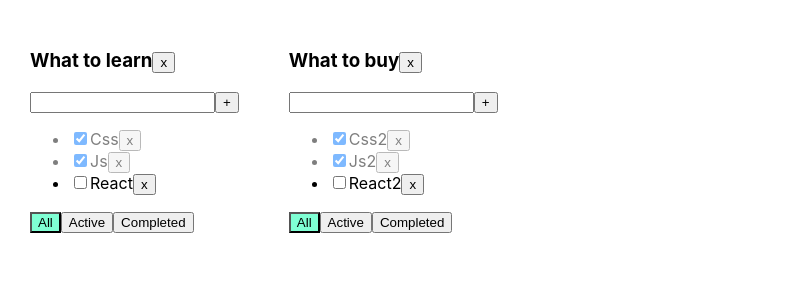
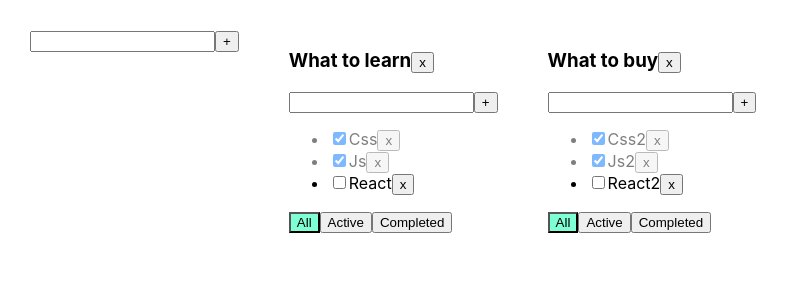
Before and after one commit to uladzidu/to-do-list, a React (Create React App) app: page / in a window 1280 px wide. Shown: the top 300 px of the page, without its empty margins (0-789 px from the left). Built offline with nearby package versions, Linux system fonts and the light colour scheme.

Commit message:
04.06 Todolist, lesson 06, checkpoint 1.47

```diff
--- a/src/App.tsx
+++ b/src/App.tsx
@@ -2,6 +2,8 @@ import React, {useState} from 'react';
 import './App.css';
 import {TaskType, Todolist} from "./Todolist";
 import {v1} from "uuid";
+import {Input} from "./components/Input";
+
 
 export type FilterType = 'all' | 'active' | 'completed'
 export type TodolistsPropsType = {
@@ -10,13 +12,12 @@ export type TodolistsPropsType = {
     filter: FilterType
 }
 
-
 export function App() {
 
     let todolistId1 = v1()
     let todolistId2 = v1()
 
-    const [todolists, SetTodolists] = useState<Array<TodolistsPropsType>>([
+    const [todolists, setTodolists] = useState<Array<TodolistsPropsType>>([
         {id: todolistId1, title: 'What to learn', filter: 'all'},
         {id: todolistId2, title: 'What to buy', filter: 'all'},
     ])
@@ -37,17 +38,16 @@ export function App() {
     function removeTask(todolistId: string, taskId: string) {
 
         setTasks({...tasks, [todolistId]: tasks[todolistId].filter(elem => elem.id !== taskId)})
-
     }
 
     function removeTodolist(todolistId : string) {
 
-        SetTodolists(todolists.filter( elem => elem.id !== todolistId ))
+        setTodolists(todolists.filter( elem => elem.id !== todolistId ))
     }
 
     function changeFilter(todolistId: string, filterValue: FilterType) {
 
-        SetTodolists(todolists.map(elem =>
+        setTodolists(todolists.map(elem =>
 
             elem.id === todolistId ? {...elem, filter: filterValue} : elem))
 
@@ -58,14 +58,6 @@ export function App() {
         const newTask = {id: v1(), title: newTaskTitle, isDone: false}
 
         setTasks({...tasks, [todolistId]: [newTask, ...tasks[todolistId]]})
-    }
-
-    function addTodolist() {
-
-        const newTodolist = {id: v1(), title: 'What to heyyyyy', filter: 'all'}
-
-        SetTodolists([...todolists,{id: v1(), title: 'What to learn', filter: 'all'}])
-
     }
 
     function changeCheckBoxStatus(todolistId: string, taskId: string, isDone: boolean): void {
@@ -79,8 +71,19 @@ export function App() {
         setTasks({...tasks});
     }
 
+    const addTodolist = (newTitle : string) => {
+
+        const newTodolistId = v1()
+        const newTodolist :TodolistsPropsType = {id: newTodolistId, title: newTitle, filter: 'all'}
+
+        setTodolists([newTodolist,...todolists])
+        setTasks({...tasks, [newTodolistId] : [] })
+    }
+
     return (
         <div className={'App'}>
+
+            <Input callback={ addTodolist }  />
 
             {todolists.map((elem) => {
 
--- a/src/Todolist.tsx
+++ b/src/Todolist.tsx
@@ -1,5 +1,6 @@
-import React, {ChangeEvent,KeyboardEvent, useState} from "react";
+import React, {ChangeEvent} from "react";
 import {FilterType} from "./App";
+import {Input} from "./components/Input";
 
 export type TaskType = {
     id: string
@@ -8,50 +9,37 @@ export type TaskType = {
 }
 
 type TodolistPropsType = {
-    todolistId : string
+    todolistId: string
     title: string
     tasks: Array<TaskType>
-    removeTask: (todolistId: string,taskId : string) => void
-    removeTodolist : (todolistId : string) => void
-    changeFilter : (todolistId : string,filterValue : FilterType) => void
-    filter : FilterType
-    addTask : (todolistId: string,newTaskTitle : string) => void
-    changeCheckBoxStatus : (todolistId: string,taskId : string, isDone : boolean) => void
+    removeTask: (todolistId: string, taskId: string) => void
+    removeTodolist: (todolistId: string) => void
+    changeFilter: (todolistId: string, filterValue: FilterType) => void
+    filter: FilterType
+    addTask: (todolistId: string, newTaskTitle: string) => void
+    changeCheckBoxStatus: (todolistId: string, taskId: string, isDone: boolean) => void
 }
 
 export function Todolist(props: TodolistPropsType) {
 
-    const [newTaskTitle, setNewTaskTitle] = useState('')
-    const [error, setError] = useState<string | null>(null)
 
-    const onChangeHandler = (e: ChangeEvent<HTMLInputElement>) => {
-        setError('');
-        setNewTaskTitle(e.currentTarget.value);
+    const removeTodolistHandler = () => {
+        props.removeTodolist(props.todolistId)
     }
 
-    const onKeyPressHandler = (e: KeyboardEvent<HTMLInputElement>) => {
-        if ((e.ctrlKey && e.key === 'Enter') && newTaskTitle.trim() !== '') {
-            props.addTask(props.todolistId,newTaskTitle.trim());
-            setNewTaskTitle('');
-
-        } else {
-            setError('Field is required')
-        }
+    const allChangeFilterHandler = () => {
+        props.changeFilter(props.todolistId, 'all')
+    }
+    const activeChangeFilterHandler = () => {
+        props.changeFilter(props.todolistId, 'active')
+    }
+    const completedChangeFilterHandler = () => {
+        props.changeFilter(props.todolistId, 'completed')
     }
 
-    const todolistAddTask = () => {
-        if (newTaskTitle.trim() !== '' ) {
-            props.addTask(props.todolistId,newTaskTitle.trim())
-        } else {
-            setError('Field is required')
-        }
-        setNewTaskTitle('')}
-    const removeTodolistHandler = () => {props.removeTodolist(props.todolistId)}
-
-    const allChangeFilterHandler = () => {props.changeFilter(props.todolistId,'all')}
-    const activeChangeFilterHandler = () => {props.changeFilter(props.todolistId,'active')}
-    const completedChangeFilterHandler = () => {props.changeFilter(props.todolistId,'completed')}
-
+    const addTaskHandler = (newTitle : string) => {
+        props.addTask(props.todolistId,newTitle)
+    }
 
     return (
         <div>
@@ -59,24 +47,21 @@ export function Todolist(props: TodolistPropsType) {
                 {props.title}
                 <button onClick={removeTodolistHandler}>x</button>
             </h3>
-            <div>
-                <input value={newTaskTitle}
-                       onChange={onChangeHandler}
-                       onKeyPress={onKeyPressHandler }
-                       className={error ? 'error' : ''}
-                />
-                <button onClick={todolistAddTask}>+</button>
-            </div>
-            <div className={'error-message'}>{error}</div>
+            <Input
+                callback = {addTaskHandler}
+            />
             <ul>
                 {props.tasks.map(elem => {
 
-                    const todolistRemoveTask = () => {props.removeTask(props.todolistId, elem.id)}
-                    const checkBoxOnChangeHandler = (e : ChangeEvent<HTMLInputElement>) =>
-                    {props.changeCheckBoxStatus (props.todolistId,elem.id, e.currentTarget.checked)}
+                    const todolistRemoveTask = () => {
+                        props.removeTask(props.todolistId, elem.id)
+                    }
+                    const checkBoxOnChangeHandler = (e: ChangeEvent<HTMLInputElement>) => {
+                        props.changeCheckBoxStatus(props.todolistId, elem.id, e.currentTarget.checked)
+                    }
 
                     return (
-                        <li key={elem.id} className={ elem.isDone ? 'isDone' : ''}>
+                        <li key={elem.id} className={elem.isDone ? 'isDone' : ''}>
                             <input type="checkbox"
                                    checked={elem.isDone}
                                    onChange={checkBoxOnChangeHandler}/>
@@ -88,9 +73,14 @@ export function Todolist(props: TodolistPropsType) {
                 })}
             </ul>
             <div>
-                <button className={props.filter === 'all' ? 'active-filter' : ''} onClick={allChangeFilterHandler}>All</button>
-                <button className={props.filter === 'active' ? 'active-filter' : ''} onClick={activeChangeFilterHandler}>Active</button>
-                <button className={props.filter === 'completed' ? 'active-filter' : ''} onClick={completedChangeFilterHandler}>Completed</button>
+                <button className={props.filter === 'all' ? 'active-filter' : ''} onClick={allChangeFilterHandler}>All
+                </button>
+                <button className={props.filter === 'active' ? 'active-filter' : ''}
+                        onClick={activeChangeFilterHandler}>Active
+                </button>
+                <button className={props.filter === 'completed' ? 'active-filter' : ''}
+                        onClick={completedChangeFilterHandler}>Completed
+                </button>
             </div>
         </div>
 
--- /dev/null
+++ b/src/components/Input.tsx
@@ -0,0 +1,46 @@
+import React, {ChangeEvent, KeyboardEvent, useState} from 'react';
+
+export type InputPropsType = {
+    callback : (newTitle : string) => void
+}
+
+export function Input (props : InputPropsType) {
+
+    const [title, setTitle] = useState('')
+    const [error, setError] = useState<string | null>(null)
+
+    const onKeyPressHandler = (e: KeyboardEvent<HTMLInputElement>) => {
+      setError(null)
+        if (e.charCode === 13) {
+            inputAddTask()
+        }
+    }
+
+    const onChangeHandler = (e: ChangeEvent<HTMLInputElement>) => {
+        setError('');
+        setTitle(e.currentTarget.value);
+    }
+
+    const inputAddTask = () => {
+        const newTitle = title.trim()
+        if (newTitle !== '') {
+            props.callback(newTitle)
+        } else {
+            setError('Field is required')
+        }
+        setTitle('')
+    }
+
+
+    return (
+        <div>
+            <input value={title}
+                   onChange={onChangeHandler}
+                   onKeyPress={onKeyPressHandler}
+                   className={error ? 'error' : ''}
+            />
+            <button onClick={inputAddTask}>+</button>
+            <div className={'error-message'}>{error}</div>
+        </div>
+    );
+};
--- a/tsconfig.json
+++ b/tsconfig.json
@@ -11,7 +11,7 @@
     "esModuleInterop": true,
     "allowSyntheticDefaultImports": true,
     "strict": true,
-    "forceConsistentCasingInFileNames": true,
+    "forceConsistentCasingInFileNames": false,
     "module": "esnext",
     "moduleResolution": "node",
     "resolveJsonModule": true,
```
Also changed, not shown: src/components/EditableSpan.tsx (added, +9 -0 lines).
